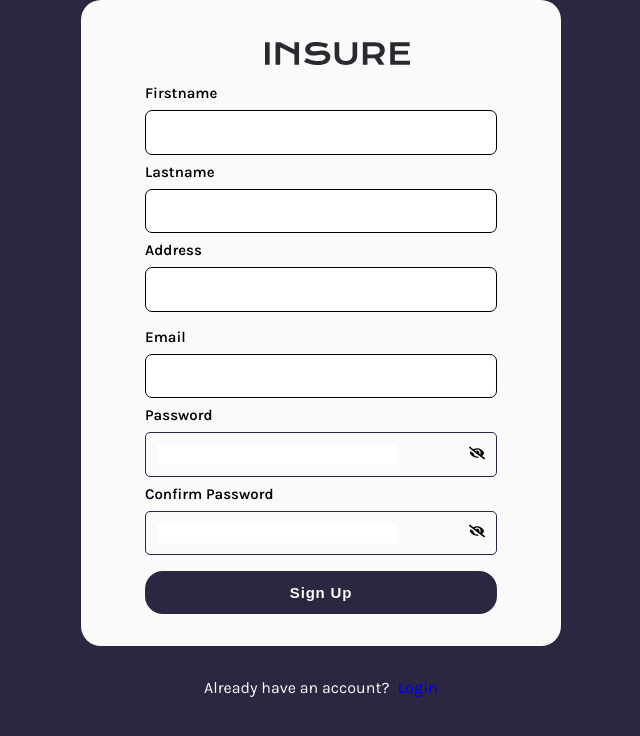
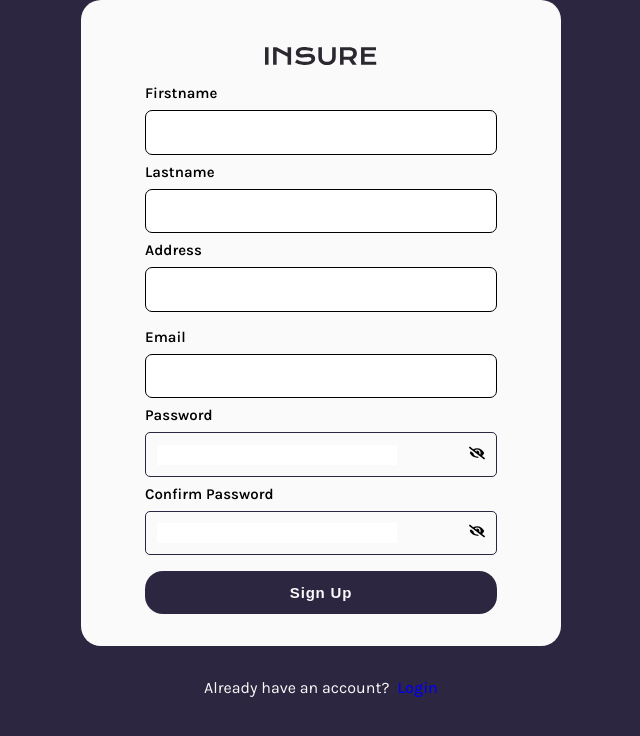
Before and after one commit to Samusain/Insure, a React (Create React App) app in the folder insure-demo/: page /register in a window 1280 px wide. Shown: the top 736 px of the page, without its empty margins (319-959 px from the left). Built offline with nearby package versions, Linux system fonts and the light colour scheme; what recoil-persist would draw is missing.

Commit message:
Added homepage again

```diff
--- a/insure-demo/package.json
+++ b/insure-demo/package.json
@@ -1,6 +1,7 @@
 {
   "name": "insure-demo",
   "version": "0.1.0",
+  "homepage": "https://samusain.github.io/insure",
   "private": true,
   "dependencies": {
     "@testing-library/jest-dom": "^5.17.0",
--- a/insure-demo/src/Components/Account/Login/Login.jsx
+++ b/insure-demo/src/Components/Account/Login/Login.jsx
@@ -85,7 +85,7 @@ const Login = () => {
   return (
     <div className='login'>
       <form className="form" onSubmit={handleSubmit}>
-        <h1><img src={Img1} alt="logo"/></h1>
+        <h1><a href="/"><img src={Img1} alt="logo"/></a></h1>
         <div className='inputbox'>
           <label htmlFor="email">Email</label>
           <input
--- a/insure-demo/src/Components/Account/Register/Register.jsx
+++ b/insure-demo/src/Components/Account/Register/Register.jsx
@@ -120,7 +120,7 @@ const Register = () => {
   return (
     <div className='register'>
         <form className='form' onSubmit={handleSubmit}>
-        <h1><img src={Img1} alt="logo"/></h1>
+        <h1><a href='/'><img src={Img1} alt="logo"/></a></h1>
         <div className=''>
             <div className='inputbox'>
                 <label htmlFor="firstname">Firstname</label>
```
